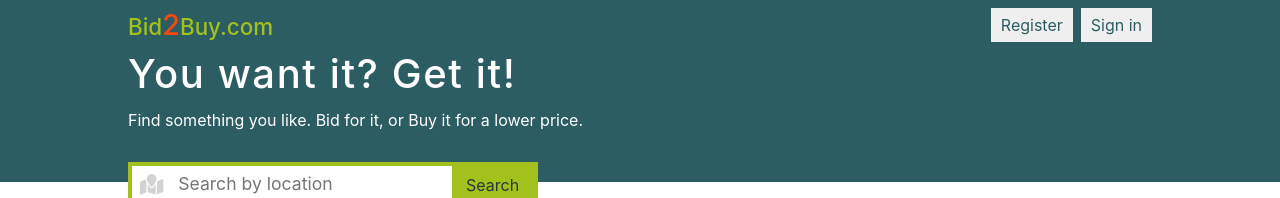
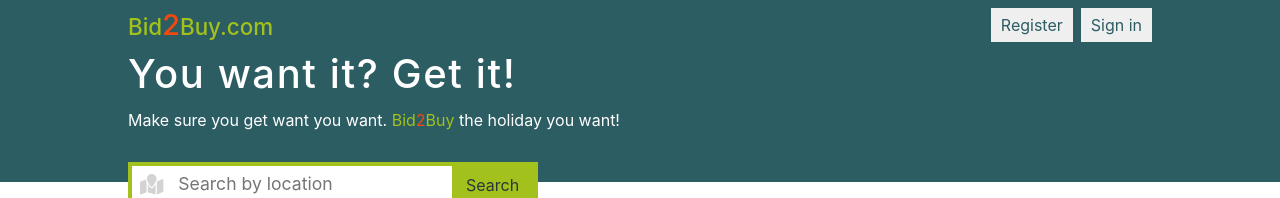
Before and after one commit to RaevenTech/bam-booking-UI, a React (Create React App) app in the folder bam-ui/: page / in a window 1280 px wide. Shown: the top 198 px of the page. Built offline with nearby package versions, Linux system fonts and the light colour scheme.

Commit message:
clean up

```diff
--- a/bam-ui/src/features/header/Header.js
+++ b/bam-ui/src/features/header/Header.js
@@ -1,6 +1,5 @@
 import styles from "./header.module.css";
-import { faGavel } from "@fortawesome/free-solid-svg-icons";
-import { FontAwesomeIcon } from "@fortawesome/react-fontawesome";
+
 import HeaderSearch from "./HeaderSearch";
 
 const Header = ({ page }) => {
@@ -11,7 +10,6 @@ const Header = ({ page }) => {
                     <div className={styles.header_list}>
                         {page === "auctions" && (
                             <div className={styles.header_item}>
-                                <FontAwesomeIcon icon={faGavel} />
                                 <span>
                                     Bid
                                     <span className={styles.header_2}>2</span>
@@ -27,8 +25,15 @@ const Header = ({ page }) => {
                                 You want it? Get it!
                             </h1>
                             <p className={styles.header_subtitle}>
-                                Find something you like. Bid for it, or Buy it
-                                for a lower price.
+                                Make sure you get want you want.{" "}
+                                <span className={styles.logo_subtitle}>
+                                    Bid
+                                </span>
+                                <span className={styles.logo_2}>2</span>
+                                <span className={styles.logo_subtitle}>
+                                    Buy
+                                </span>{" "}
+                                the holiday you want!
                             </p>
                             <section>
                                 <div className={styles.header_search}>
--- a/bam-ui/src/features/header/header.module.css
+++ b/bam-ui/src/features/header/header.module.css
@@ -9,6 +9,7 @@
 }
 .header_2 {
     font-size: 2.8rem;
+    color: var(--orange);
 }
 .header_container {
     width: 100%;
@@ -30,3 +31,9 @@
 .header_item {
     padding-bottom: 20px;
 }
+.logo_2 {
+    color: var(--orange);
+}
+.logo_subtitle {
+    color: var(--g);
+}
--- a/bam-ui/src/forms/newPost/NewPost.js
+++ b/bam-ui/src/forms/newPost/NewPost.js
@@ -93,6 +93,7 @@ const NewPost = (props) => {
                             ref={titleRef}
                         />
                     </div>
+                    <div className={styles.country_city}>
                         <div className={styles.form_item}>
                             <label className={styles.post_title}>
                                 <b>Country:</b>
@@ -117,6 +118,7 @@ const NewPost = (props) => {
                                 ref={cityRef}
                             />
                         </div>
+                    </div>
                     <div className={styles.form_item}>
                         <label className={styles.post_title}>
                             <b>Adderss:</b>
@@ -129,24 +131,8 @@ const NewPost = (props) => {
                             ref={addressRef}
                         />
                     </div>
-                    <div className={styles.form_item}>
-                        <label className={styles.post_title}>
-                            <b>Attractions:</b>
-                        </label>
-                        <textarea
-                            className={styles.input}
-                            type="text"
-                            placeholder="Local attractions"
-                            rows={3}
-                            required
-                            ref={attractionsRef}
-                        />
-                        <p>
-                            <small>
-                                Local places you would recommend to visitors
-                            </small>
-                        </p>
-                    </div>
+
+                    <div className={styles.startbid_closeDate}>
                         <div className={styles.form_item}>
                             <label className={styles.post_title}>
                                 <b>Starting bid: €</b>
@@ -174,6 +160,25 @@ const NewPost = (props) => {
                                     setDate(e.target.value);
                                 }}
                             />
+                        </div>
+                    </div>
+                    <div className={styles.form_item}>
+                        <label className={styles.post_title}>
+                            <b>Attractions:</b>
+                        </label>
+                        <textarea
+                            className={styles.input}
+                            type="text"
+                            placeholder="Local attractions"
+                            rows={3}
+                            required
+                            ref={attractionsRef}
+                        />
+                        <p>
+                            <small>
+                                Local places you would recommend to visitors
+                            </small>
+                        </p>
                     </div>
                     <section>
                         <div className={styles.form_item_guest}>
--- a/bam-ui/src/forms/newPost/newPost.module.css
+++ b/bam-ui/src/forms/newPost/newPost.module.css
@@ -61,3 +61,15 @@
     border: 1px solid green;
     background: transparent;
 }
+.country_city {
+    display: flex;
+    justify-content: start;
+    align-items: center;
+    gap: 30px;
+}
+.startbid_closeDate {
+    display: flex;
+    justify-content: start;
+    align-items: center;
+    gap: 30px;
+}
--- a/bam-ui/src/pages/dashboard/Active.js
+++ b/bam-ui/src/pages/dashboard/Active.js
@@ -1,5 +1,7 @@
 import React from "react";
 import styles from "./active.module.css";
+import { faGavel } from "@fortawesome/free-solid-svg-icons";
+import { FontAwesomeIcon } from "@fortawesome/react-fontawesome";
 
 const Active = () => {
     return (
@@ -28,6 +30,10 @@ const Active = () => {
                         </span>
                     </div>
                     <div className={styles.btns}>
+                        <FontAwesomeIcon
+                            icon={faGavel}
+                            className={styles.gavel}
+                        />
                         <button className={styles.btn_delete}>Delete</button>
                     </div>
                 </div>
--- a/bam-ui/src/pages/dashboard/active.module.css
+++ b/bam-ui/src/pages/dashboard/active.module.css
@@ -7,8 +7,6 @@
     flex-wrap: wrap;
     padding-top: 10px;
     margin-bottom: 20px;
-
-
 }
 .active_img {
     width: 240px;
@@ -39,3 +37,7 @@
     background: red;
     border: none;
 }
+.gavel {
+    font-size: 2rem;
+    color: var(--g);
+}
```
Also changed, not shown: bam-ui/src/features/header/HeaderSearch.js (+2 -7 lines), bam-ui/src/features/header/headerSearch.module.css (line endings or trailing spaces). Lines whose indentation alone changed are shown as unchanged.
